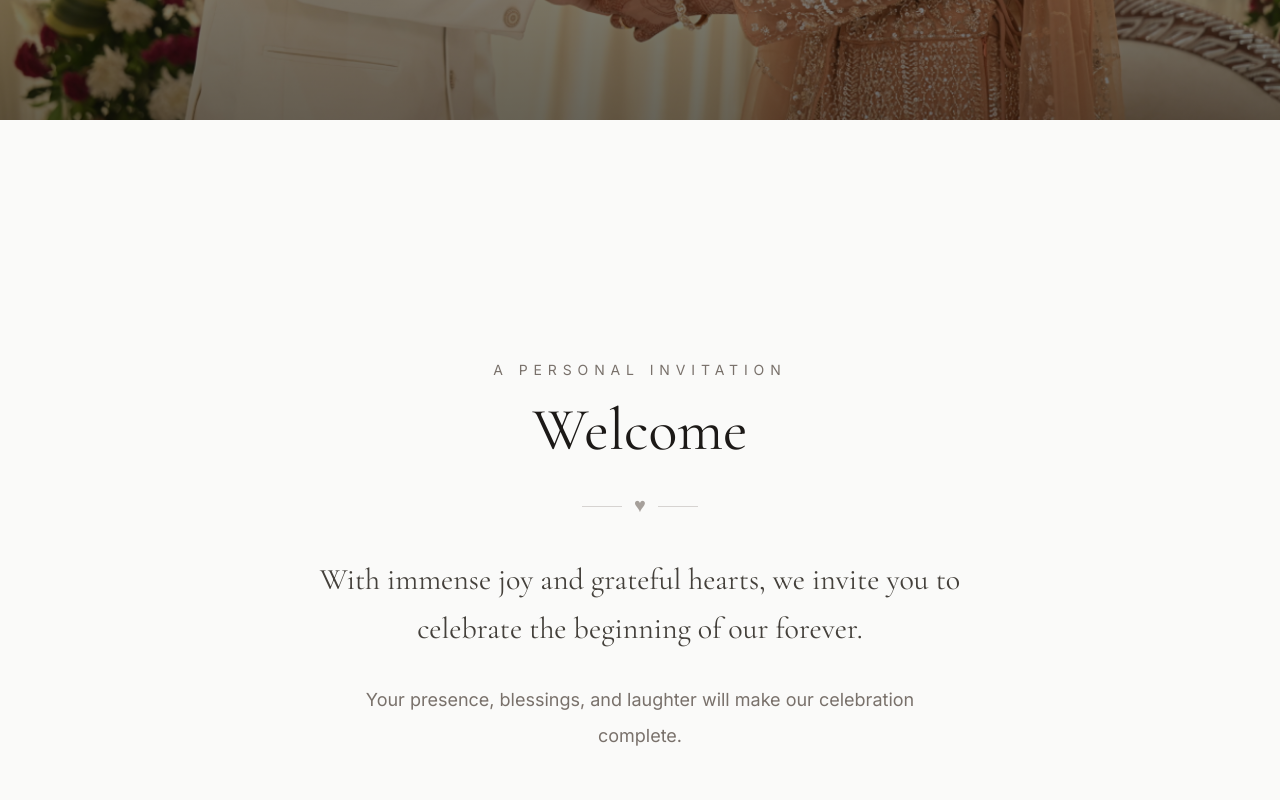
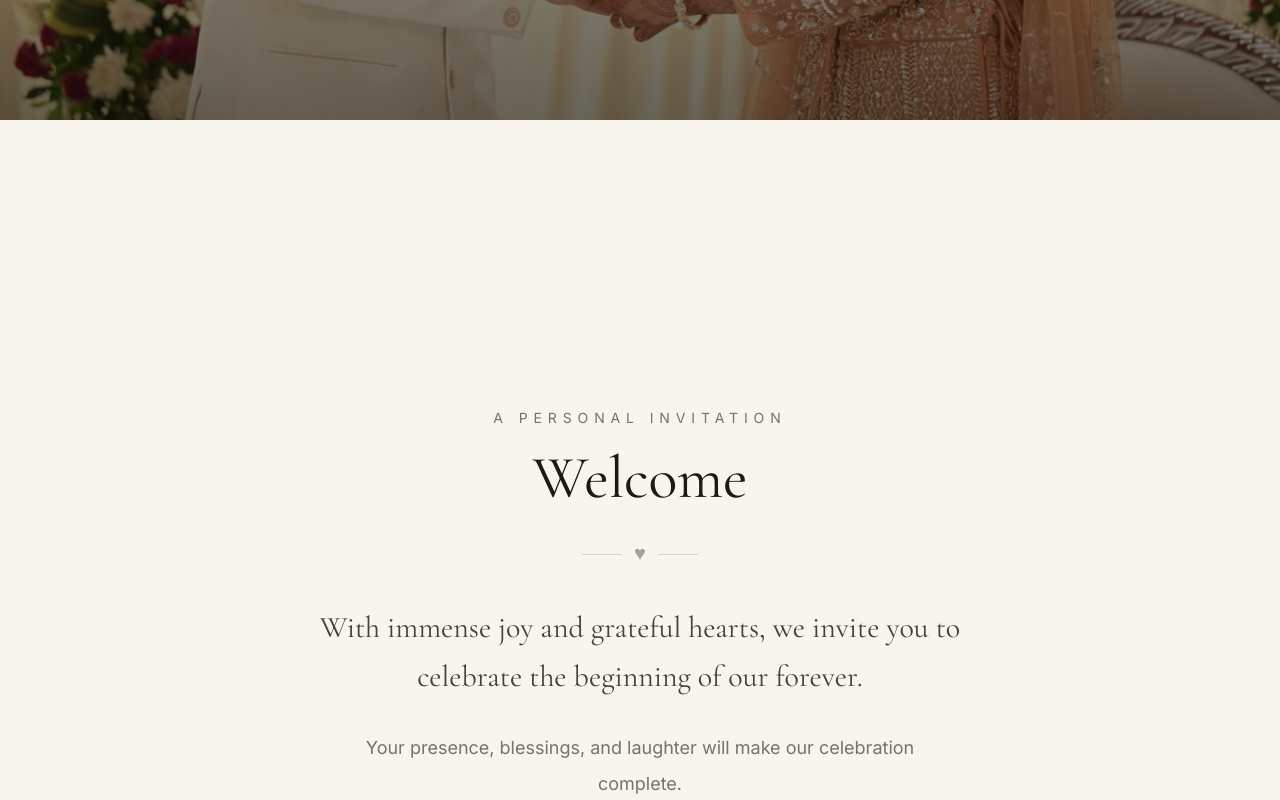
Before and after one commit to NikethVelala/NikSha, a Next.js app: page / in a window 1280 px wide. Shown: the part 680-1480 px from the top of the page. Built offline with nearby package versions, Linux system fonts and the light colour scheme.

Commit message:
Refine section spacing for editorial layout

```diff
--- a/components/common/Section.tsx
+++ b/components/common/Section.tsx
@@ -14,7 +14,7 @@ export default function Section({
   return (
     <section
       id={id}
-      className={`scroll-mt-16 bg-stone-50 px-6 py-24 sm:px-8 lg:px-12 ${className ?? ""}`}
+      className={`scroll-mt-16 bg-ivory px-6 py-28 sm:px-8 sm:py-32 lg:px-12 lg:py-36 ${className ?? ""}`}
     >
       <div className="mx-auto w-full max-w-5xl">
         {children}
```
